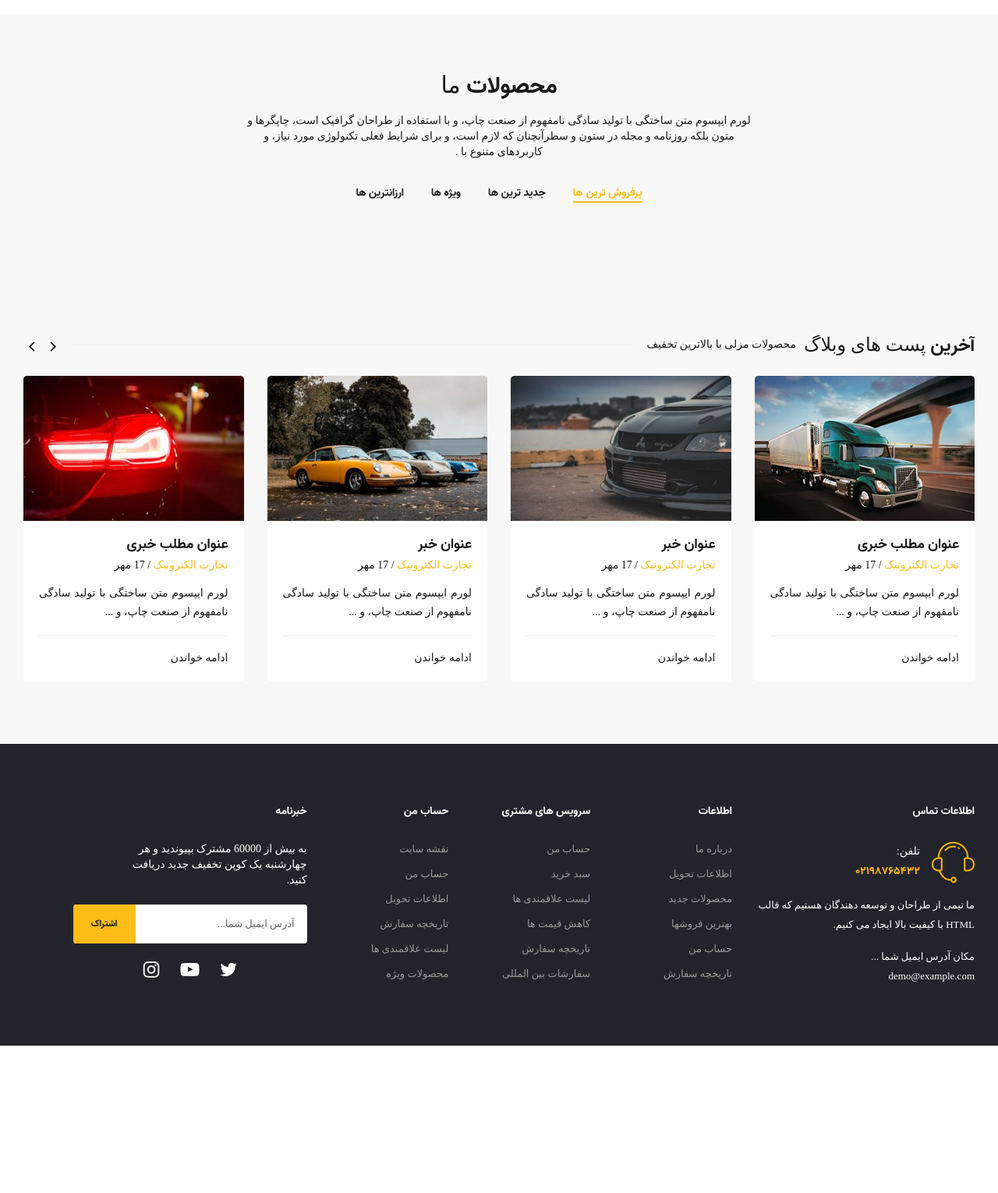
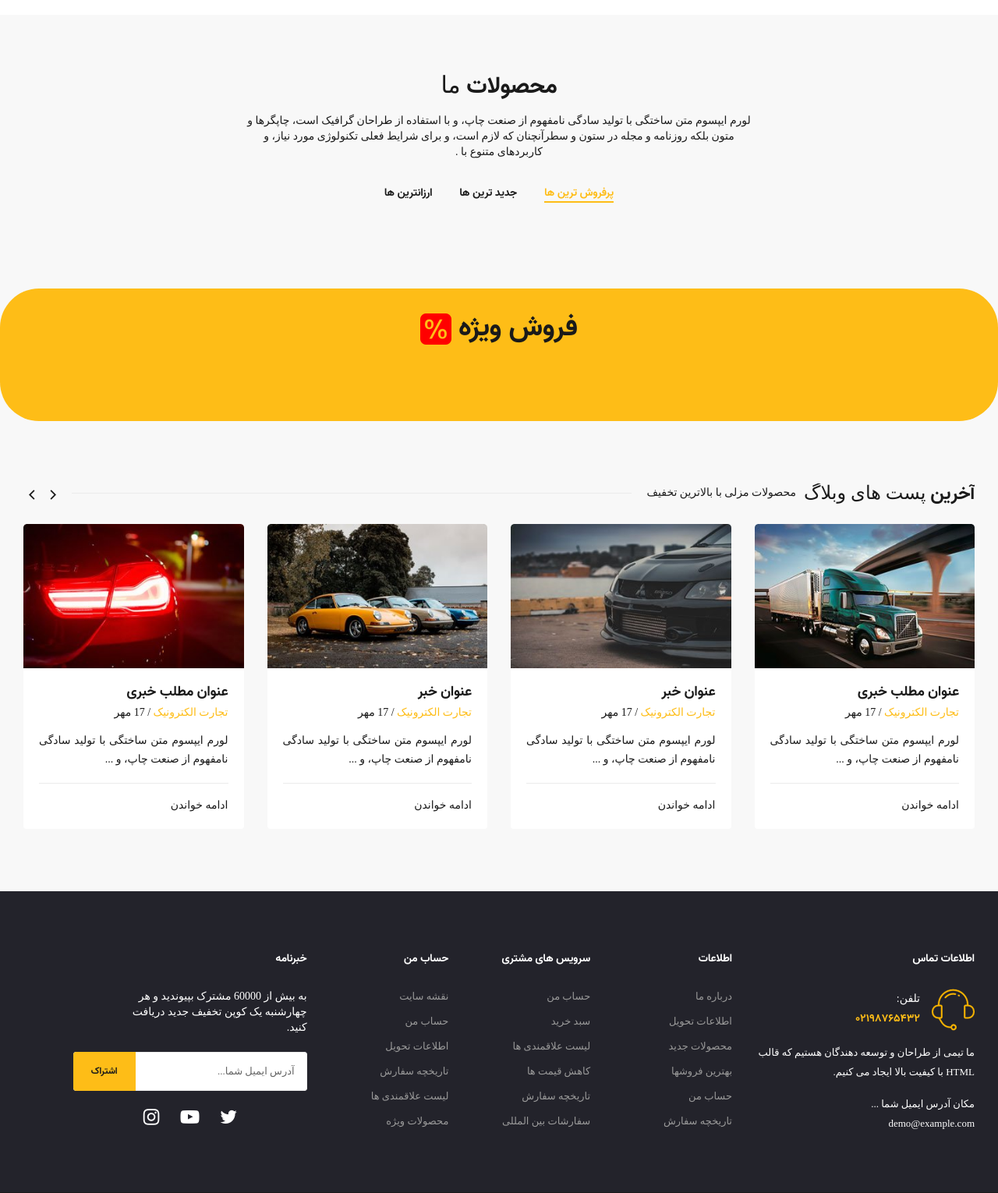
Before and after one commit to Danial-Azarpanah/Keyvanabzar, a Django app: page / in a window 1280 px wide. Shown: the part 942-2472 px from the top of the page at 78% size. Before the commit the page ends 2283 px from the top, so only its background shows below. Run offline with Django 4.2, Linux system fonts and the light colour scheme; data that the repository does not hold is empty; some libraries are stand-ins or nearby versions; some web fonts are replaced.

Commit message:
Add special products slider in home page

```diff
--- a/home/templates/home/index.html
+++ b/home/templates/home/index.html
@@ -117,10 +117,6 @@
                                 <li>
                                     <a data-bs-toggle="tab" href="#most-recent" role="tab" aria-controls="Featured"
                                        aria-selected="false">جدید ترین ها</a>
-                                </li>
-                                <li>
-                                    <a data-bs-toggle="tab" href="#discounted" role="tab" aria-controls="Arrivals"
-                                       aria-selected="false">ویژه ها</a>
                                 </li>
                                 <li>
                                     <a data-bs-toggle="tab" href="#cheapest" role="tab" aria-controls="Arrivals"
@@ -268,10 +264,10 @@
                             </div>
                         </div>
                     </div>
-                    <div class="tab-pane fade" id="discounted" role="tabpanel">
+                    <div class="tab-pane fade" id="cheapest" role="tabpanel">
                         <div class="row">
                             <div class="product_carousel product_column5 owl-carousel">
-                                {% for product in discounted_products %}
+                                {% for product in cheapest_products %}
                                     <div class="col-lg-3">
                                         <div class="product_items">
                                             <article class="single_product">
@@ -331,10 +327,30 @@
                             </div>
                         </div>
                     </div>
-                    <div class="tab-pane fade" id="cheapest" role="tabpanel">
+                </div>
+            </div>
+        </div>
+        <div class="product_area" style="background: #febd17; border-radius: 50px">
+            <div class="container">
+                <div class="row">
+                    <div class="col-12">
+                        <div class="product_tab_btn">
+                            <ul class="nav" role="tablist" id="nav-tab">
+                                <li>
+                                    <h2>
+                                        <strong>فروش ویژه</strong>
+                                        <img src="{% static "img/icon/percentage-icon.png" %}">
+                                    </h2>
+                                </li>
+                            </ul>
+                        </div>
+                    </div>
+                </div>
+                <div class="tab-content">
+                    <div id="most-selling" role="tabpanel">
                         <div class="row">
                             <div class="product_carousel product_column5 owl-carousel">
-                                {% for product in cheapest_products %}
+                                {% for product in discounted_products %}
                                     <div class="col-lg-3">
                                         <div class="product_items">
                                             <article class="single_product">
```
Also changed, not shown: assets/img/icon/percentage-icon.png (added), 3 other files.
